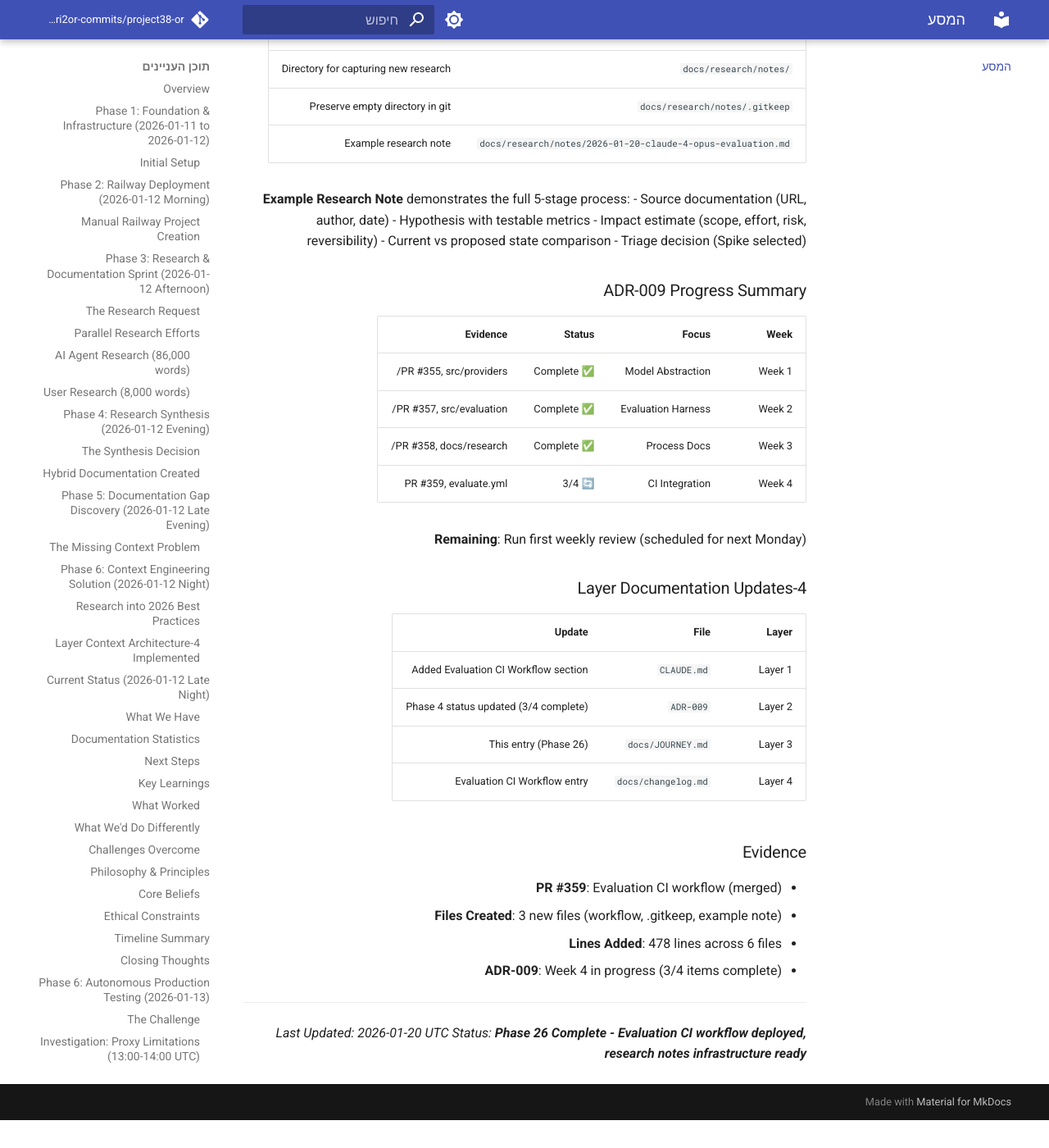
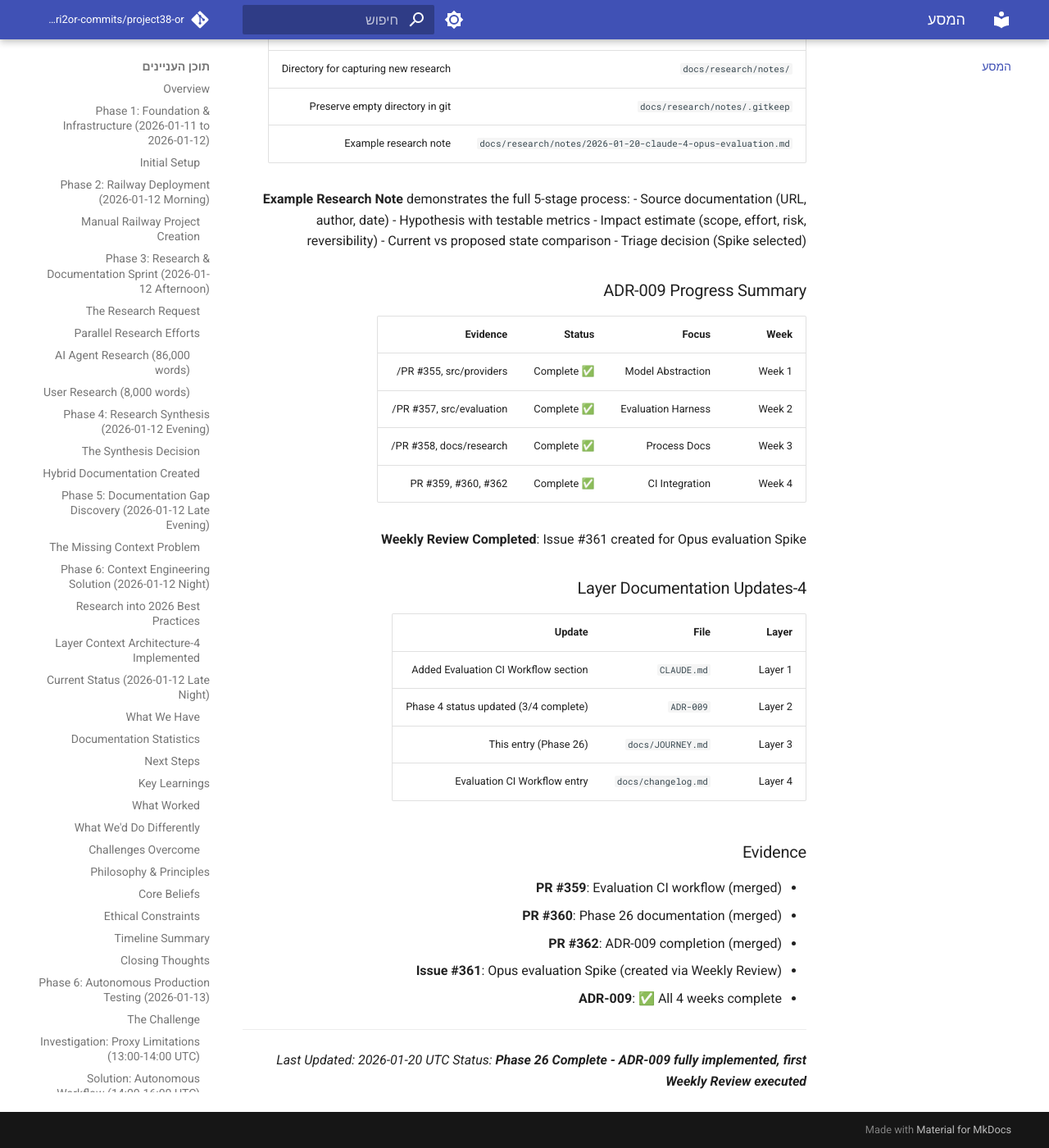
Before and after one commit to edri2or-commits/project38-or, an MkDocs documentation site: the page built from docs/JOURNEY.md, in a window 1280 px wide and 1400 px high, scrolled down 104370 px. Shown: the whole window at 82% size. Built offline with MkDocs 1.6.1 and Material for MkDocs 9.7.7, drawn with Linux system fonts in a browser that asks for light colours; comment, search, counter and statistics services are not loaded; before the commit the page ends 105736 px from its top, so only the background shows below that.

Commit message:
docs: update Layer 3 & 4 with ADR-009 completion (#363)
JOURNEY.md:
- Update Phase 26 Week 4 status to Complete
- Add Weekly Review completion note
- Add Issue #361 and PR #362 to Evidence

changelog.md:
- Update ADR-009 status entry
- Add Weekly Review and Issue #361 info

Co-authored-by: Claude <noreply@anthropic.com>

```diff
--- a/docs/JOURNEY.md
+++ b/docs/JOURNEY.md
@@ -4457,9 +4457,9 @@ jobs:
 | Week 1 | Model Abstraction | ✅ Complete | PR #355, src/providers/ |
 | Week 2 | Evaluation Harness | ✅ Complete | PR #357, src/evaluation/ |
 | Week 3 | Process Docs | ✅ Complete | PR #358, docs/research/ |
-| Week 4 | CI Integration | 🔄 3/4 | PR #359, evaluate.yml |
-
-**Remaining**: Run first weekly review (scheduled for next Monday)
+| Week 4 | CI Integration | ✅ Complete | PR #359, #360, #362 |
+
+**Weekly Review Completed**: Issue #361 created for Opus evaluation Spike
 
 ### 4-Layer Documentation Updates
 
@@ -4473,11 +4473,12 @@ jobs:
 ### Evidence
 
 - **PR #359**: Evaluation CI workflow (merged)
-- **Files Created**: 3 new files (workflow, .gitkeep, example note)
-- **Lines Added**: 478 lines across 6 files
-- **ADR-009**: Week 4 in progress (3/4 items complete)
+- **PR #360**: Phase 26 documentation (merged)
+- **PR #362**: ADR-009 completion (merged)
+- **Issue #361**: Opus evaluation Spike (created via Weekly Review)
+- **ADR-009**: ✅ All 4 weeks complete
 
 ---
 
 *Last Updated: 2026-01-20 UTC*
-*Status: **Phase 26 Complete - Evaluation CI workflow deployed, research notes infrastructure ready***
+*Status: **Phase 26 Complete - ADR-009 fully implemented, first Weekly Review executed***
```
Also changed, not shown: docs/changelog.md (+4 -1 lines).
